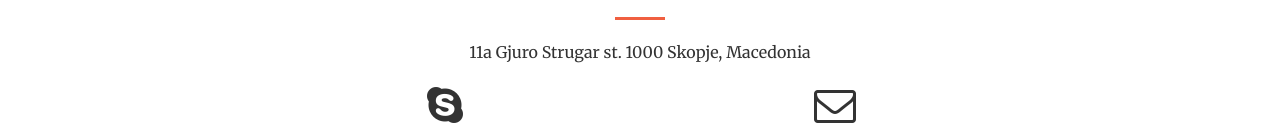
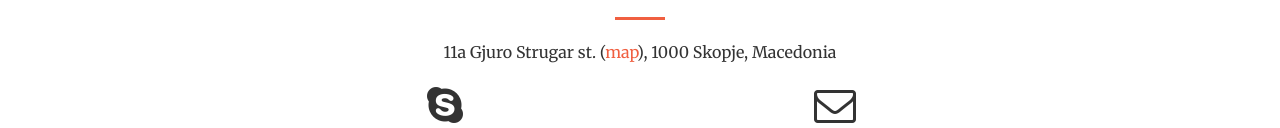
Before and after one commit to novica/aen, a website: page index.html in a window 1280 px wide. Shown: the part 1832-1960 px from the top of the page. Drawn offline with nearby package versions, Linux system fonts and the light colour scheme.

Commit message:
add map link

```diff
--- a/index.html
+++ b/index.html
@@ -254,7 +254,7 @@ of industrial property</p>
                 <div class="col-lg-8 col-lg-offset-2 text-center">
                     <h2 class="section-heading">Contact Information</h2>
                     <hr class="primary">
-                    <p>11a Gjuro Strugar st. 1000 Skopje, Macedonia</p>
+                    <p>11a Gjuro Strugar st. (<a href="https://goo.gl/maps/4Pe2CwFSeTz">map</a>), 1000 Skopje, Macedonia</p>
                 </div>
                 <div class="col-lg-4 col-lg-offset-2 text-center">
                     <i class="fa fa-skype fa-3x sr-contact"></i>
```
